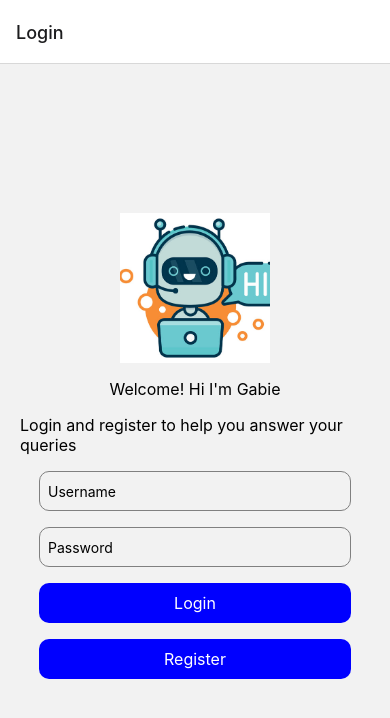
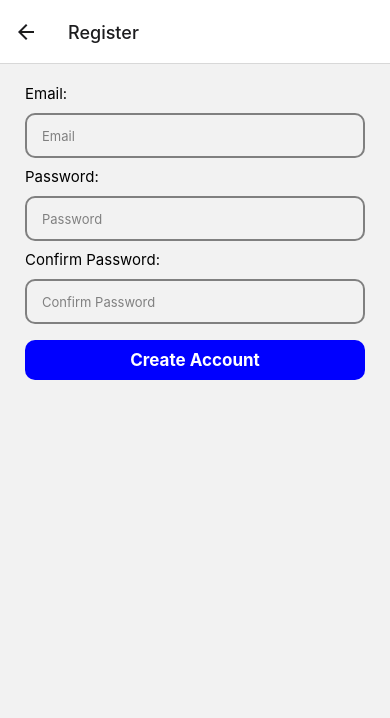
Before and after one commit to Nevram30/Gabie-chatbot, a React Native app: screen /Register in a window 390 px wide. Shown: the top 718 px of the page. Built offline with nearby package versions, Linux system fonts and the light colour scheme; no server answers.

Commit message:
feat: add register and enhance signup

```diff
--- a/App.js
+++ b/App.js
@@ -3,6 +3,7 @@ import { NavigationContainer } from "@react-navigation/native";
 import { createStackNavigator } from "@react-navigation/stack";
 import LoginScreen from "./LoginScreen";
 import HomeScreen from "./HomeScreen";
+import RegisterAccount from "./RegisterAccount";
 import Chatbot from "./Chatbot";
 
 const Stack = createStackNavigator();
@@ -13,6 +14,7 @@ const App = () => {
       <Stack.Navigator initialRouteName="Login">
         <Stack.Screen name="Login" component={LoginScreen} />
         <Stack.Screen name="Home" component={HomeScreen} />
+        <Stack.Screen name="Register" component={RegisterAccount} />
         <Stack.Screen name="Chatbot" component={Chatbot} />
       </Stack.Navigator>
     </NavigationContainer>
--- a/LoginScreen.js
+++ b/LoginScreen.js
@@ -8,7 +8,7 @@ import {
   StyleSheet,
 } from "react-native";
 import { useNavigation } from "@react-navigation/native";
-import { getAuth, createUserWithEmailAndPassword, signInWithEmailAndPassword } from "firebase/auth";
+import { getAuth, signInWithEmailAndPassword } from "firebase/auth";
 
 const LoginScreen = () => {
   const [username, setUsername] = useState("");
@@ -22,31 +22,17 @@ const LoginScreen = () => {
       const user = userCredential.user;
         const unsubscribe = auth.onAuthStateChanged(() => {
           if (user) {
+            <Text style={styles.label1}>${user.email}</Text>
             navigation.replace("Home");
           }
         });
 
         return unsubscribe;
     })
-    .catch((error) => console.error("Login Error:", error));
+    .catch(() => {
+      alert("Please fill your username and password!");
+    });
   };
-
-const handleSignup = () => {
-  createUserWithEmailAndPassword(auth, username, password)
-  .then((userCredential) => {
-    const user = userCredential.user;
-          useEffect(() => {
-        const unsubscribe = auth.onAuthStateChanged(() => {
-          if (user) {
-            navigation.replace("Home");
-          }
-        });
-
-        return unsubscribe;
-      }, []);
-  })
-  .catch((error) => console.error("Login Error:", error));
-};
 
   return (
     <View style={styles.container}>
@@ -72,7 +58,7 @@ const handleSignup = () => {
       <TouchableOpacity style={styles.loginButton} onPress={handleLogin}>
         <Text style={styles.loginButtonText}>Login</Text>
       </TouchableOpacity>
-      <TouchableOpacity style={styles.loginButton} onPress={handleSignup}>
+      <TouchableOpacity style={styles.loginButton} onPress={() => navigation.navigate('Register')}>
         <Text style={styles.loginButtonText}>Register</Text>
       </TouchableOpacity>
     </View>
--- /dev/null
+++ b/RegisterAccount.js
@@ -0,0 +1,127 @@
+import React, { useState, useEffect} from "react";
+import {
+  View,
+  ScrollView,
+  Text,
+  StyleSheet,
+  TouchableOpacity,
+  TextInput,
+} from "react-native";
+import { useNavigation } from "@react-navigation/native";
+import { getAuth, createUserWithEmailAndPassword} from "firebase/auth";
+
+const RegisterAccount = () => {
+  const navigation = useNavigation();
+  const [username, setUsername] = useState("");
+  const [password, setPassword] = useState("");
+  const [confirmpassword, setConfirmpassword] = useState("");
+  const auth = getAuth();
+
+  const handleSignup = () => {
+    if (!username || !password) {
+      // Check for empty username or password fields
+      alert('Signup Error: Username and password are required.');
+      return;
+    }
+    createUserWithEmailAndPassword(auth, username, password)
+    .then((userCredential) => {
+      const user = userCredential.user;
+      alert('Signup Successful: Your account has been created.');
+      useEffect(() => {
+          const unsubscribe = auth.onAuthStateChanged(() => {
+            if (user) {
+              <Text style={styles.label1}>${user.email}</Text>
+              navigation.replace("Login");
+            }
+          });
+
+          return unsubscribe;
+        }, []);
+    })
+    .catch((error) => {
+      alert("Account Not Created!"+ error.message);
+    });
+  };
+
+  return (
+    <ScrollView>
+      <View style={styles.signupcontainer}>
+        <Text style={styles.label1}>Email:</Text>
+        <TextInput
+          style={styles.input1}
+          placeholder="Email"
+          placeholderTextColor="gray"
+          value={username}
+          onChangeText={setUsername}
+        />
+
+        <Text style={styles.label1}>Password:</Text>
+        <TextInput
+          style={styles.input1}
+          placeholder="Password"
+          placeholderTextColor="gray"
+          secureTextEntry={true}
+          value={password}
+          onChangeText={setPassword}
+        />
+
+        <Text style={styles.label1}>Confirm Password:</Text>
+        <TextInput
+          style={styles.input1}
+          placeholder="Confirm Password"
+          placeholderTextColor="gray"
+          secureTextEntry={true}
+          value={confirmpassword}
+          onChangeText={setConfirmpassword}
+        />
+
+        <TouchableOpacity
+          style={styles.createbutton}
+          onPress={handleSignup}
+        >
+          <Text style={styles.createtext}>Create Account</Text>
+        </TouchableOpacity>
+      </View>
+    </ScrollView>
+  );
+};
+
+export default RegisterAccount;
+
+const styles = StyleSheet.create({
+  label1: {
+    fontWeight: "normal",
+    fontSize: 15,
+    marginTop: 9,
+    justifyContent: "center",
+  },
+  signupcontainer: {
+    padding: 10,
+    marginTop: 1,
+    margin: 15,
+  },
+  input1: {
+    height: 45,
+    borderColor: "gray",
+    borderWidth: 2,
+    marginTop: 10,
+    padding: 15,
+    fontSize: 13,
+    borderRadius: 10,
+  },
+  createbutton: {
+    backgroundColor: "blue",
+    height: 40,
+    borderRadius: 10,
+    marginBottom: 16,
+    marginTop: 16,
+    justifyContent: "center",
+    alignItems: "center",
+  },
+  createtext: {
+    color: "white",
+    fontWeight: "bold",
+    textAlign: "center",
+    fontSize: 17,
+  },
+});
```
